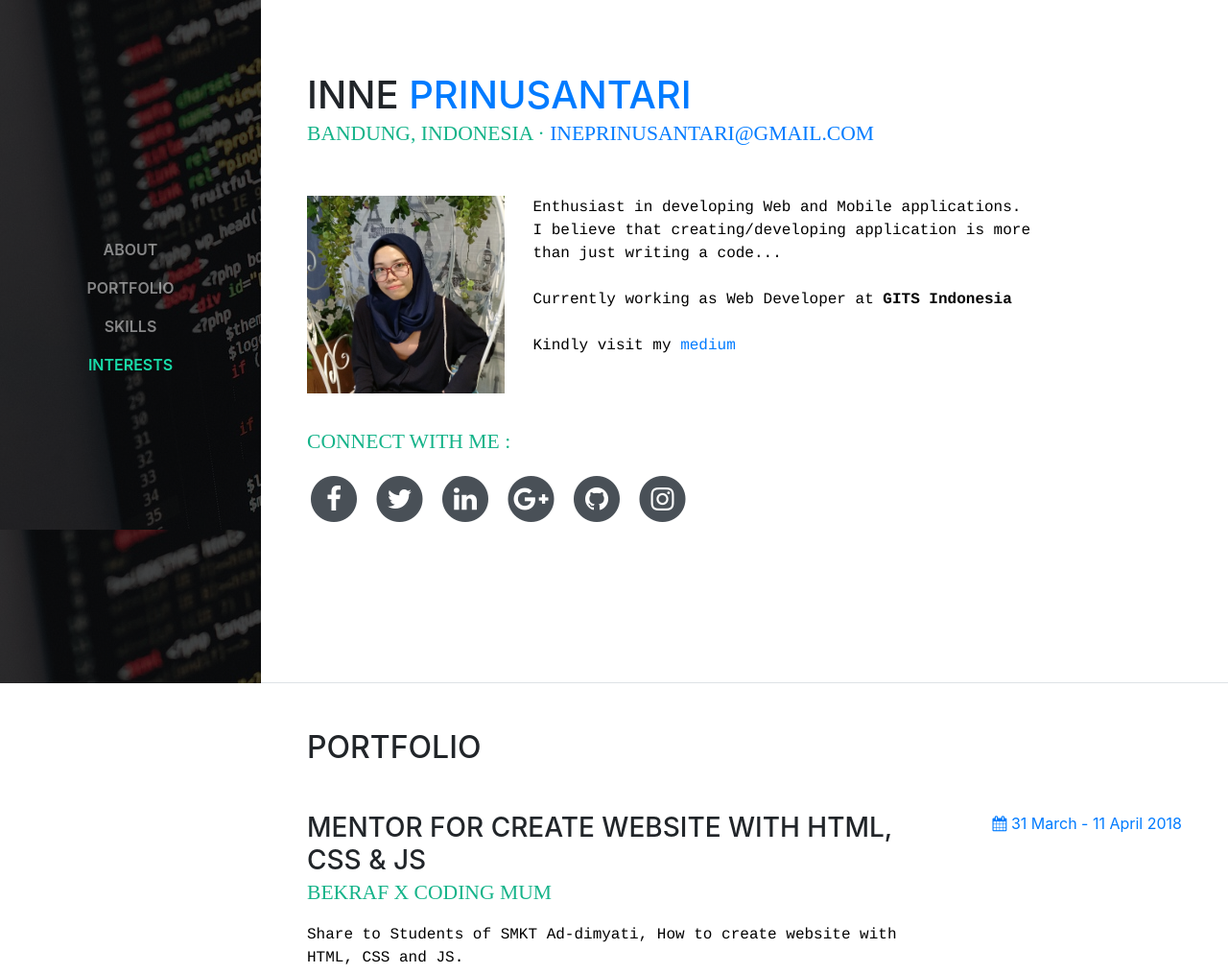
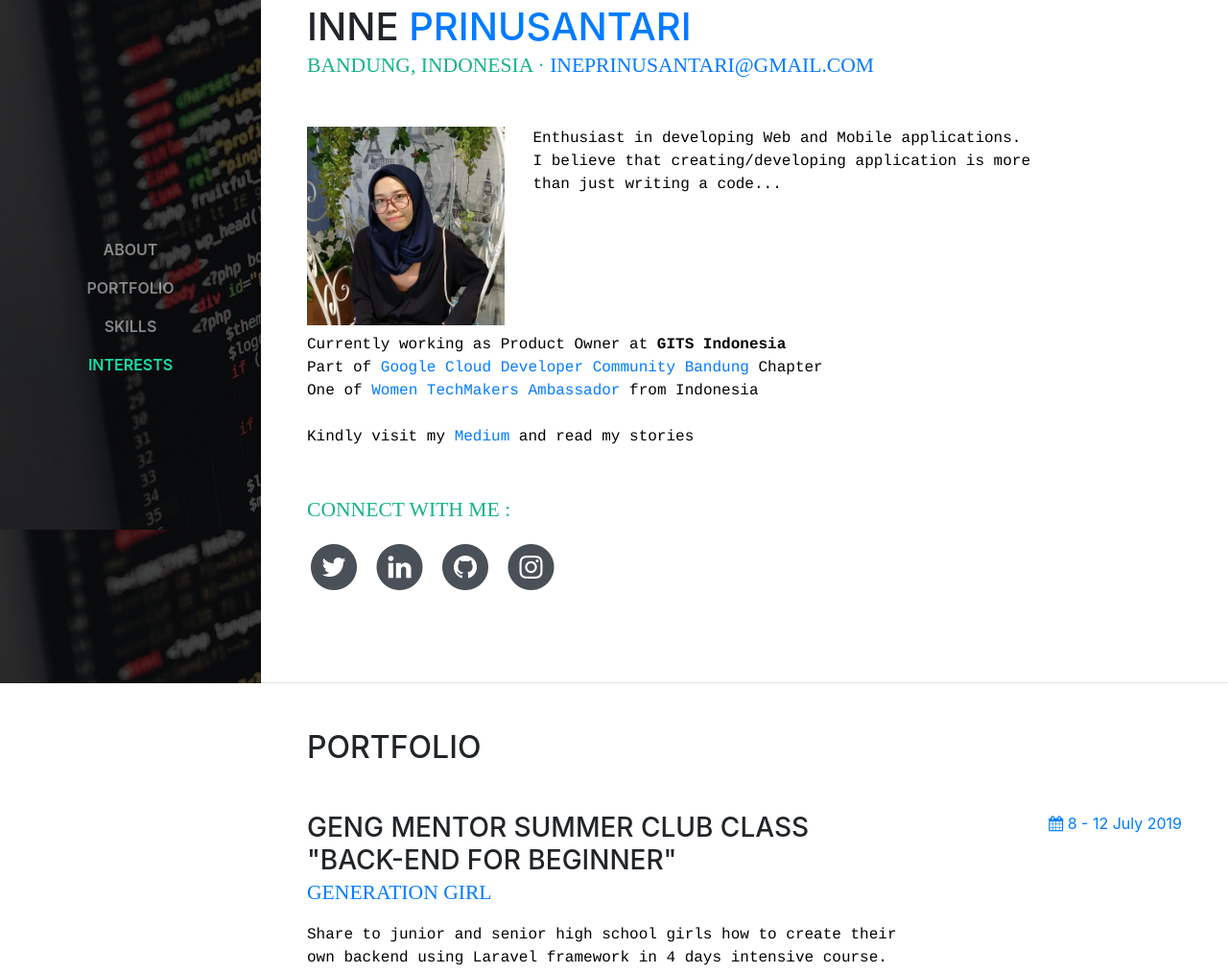
Before and after one commit to inne-p/inne-p.github.io, a website with bundled scripts: page index.html in a window 1280 px wide. Shown: the part 88-1102 px from the top of the page at 96% size. Built offline with nearby package versions, Linux system fonts and the light colour scheme; a web font is replaced by a local one.

Commit message:
Add latest mentor experience | Ine

```diff
--- a/css/resume.css
+++ b/css/resume.css
@@ -147,7 +147,7 @@
 }
 
 a {
-  color: #18DCA8 ;
+  color: rgba(32, 129, 103, 0.836) ;
 }
 
 .navbar-dark .navbar-nav .nav-link.active{
--- a/index.html
+++ b/index.html
@@ -69,19 +69,12 @@
          <div class="row">
             <div class="col-md-3  d-lg-block">
             <img class="img-fluid img-profile  mx-auto mb-2" width="400px" src="img/profile.jpg" alt=""></div>
-          <p class="col-md-7 mb-5">Enthusiast in developing Web and Mobile applications.<br>I believe that creating/developing application is more than just writing a code...<br><br>Currently working as Web Developer at <a href="https://gits.co.id/" style="color: black"><strong>GITS Indonesia</strong></a><br><br>Kindly visit my <a href="https://medium.com/@ineprinusantari">medium</a></p>
+          <p class="col-md-7 mb-5">Enthusiast in developing Web and Mobile applications.<br>I believe that creating/developing application is more than just writing a code...</p>
+          <br>
+          <p class="col-md-8 mb-5">Currently working as Product Owner at <a href="https://gits.co.id/" style="color: black"><strong>GITS Indonesia</strong></a><br>Part of <a href="www.meetup.com/GDG-Cloud-Bandung/">Google Cloud Developer Community Bandung</a> Chapter <br>One of <a href="www.womentechmakers.com/ambassadors">Women TechMakers Ambassador</a> from Indonesia<br><br>Kindly visit my <a href="https://medium.com/@ineprinusantari">Medium </a>and read my stories</p>
          </div>
-          <br>
           <div class="subheading mb-3">Connect with me :</div>
           <ul class="list-inline list-social-icons mb-0">
-            <li class="list-inline-item">
-              <a href="facebook.com/ne.cipitt">
-                <span class="fa-stack fa-lg">
-                  <i class="fa fa-circle fa-stack-2x"></i>
-                  <i class="fa fa-facebook fa-stack-1x fa-inverse"></i>
-                </span>
-              </a>
-            </li>
             <li class="list-inline-item">
               <a href="twitter.com/Ine_Pri">
                 <span class="fa-stack fa-lg">
@@ -95,14 +88,6 @@
                 <span class="fa-stack fa-lg">
                   <i class="fa fa-circle fa-stack-2x"></i>
                   <i class="fa fa-linkedin fa-stack-1x fa-inverse"></i>
-                </span>
-              </a>
-            </li>
-            <li class="list-inline-item">
-              <a href="https://plus.google.com/u/0/+InnePrinusantari">
-                <span class="fa-stack fa-lg">
-                  <i class="fa fa-circle fa-stack-2x"></i>
-                  <i class="fa fa-google-plus fa-stack-1x fa-inverse"></i>
                 </span>
               </a>
             </li>
@@ -132,6 +117,20 @@
 
           <div class="resume-item d-flex flex-column flex-md-row mb-5">
             <div class="resume-content mr-auto">
+              <h3 class="mb-0">GenG Mentor Summer Club class "Back-end for Beginner" </h3>
+              <div class="subheading mb-3"><a href="https://www.generationgirl.org/">Generation Girl</a></div>
+              <p>Share to junior and senior high school girls how to create their own backend using Laravel framework in 4 days intensive course.</p>
+              <img class=" " src="img/gengweek4.jpg" width="400px" alt="">
+              <p><i>- Rookies Learn Database Concept in Day 2</i></p>
+            </div>
+
+            <div class="resume-date text-md-right">
+              <span class="text-primary"><i class="fa fa-calendar"></i> 8 - 12 July 2019</span>
+            </div>
+          </div>
+
+          <div class="resume-item d-flex flex-column flex-md-row mb-5">
+            <div class="resume-content mr-auto">
               <h3 class="mb-0">Mentor for Create Website with HTML, CSS & JS</h3>
               <div class="subheading mb-3">Bekraf X Coding Mum</div>
               <p>Share to Students of SMKT Ad-dimyati, How to create website with HTML, CSS and JS.</p>
@@ -140,7 +139,7 @@
             </div>
 
             <div class="resume-date text-md-right">
-              <span class="text-primary"><i class="fa fa-calendar"></i> 31 March - 11 April 2018</span>
+              <span class="text-primary"><i class="fa fa-calendar"></i> 31 March - 11 April 2019</span>
             </div>
           </div>
 
```
Also changed, not shown: img/gengweek4.jpg (added).
